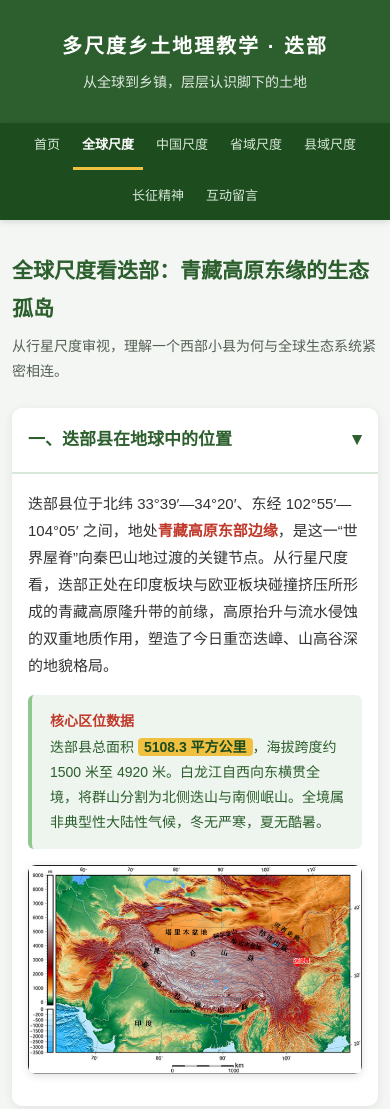
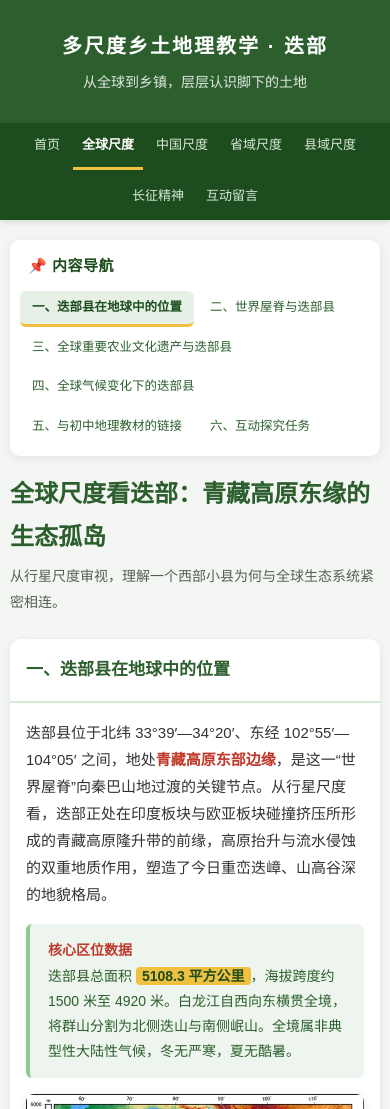
Before and after one commit to w123986/diebu, a plain HTML site: page global.html in a window 390 px wide. Shown: the top 1109 px of the page. Drawn offline with Linux system fonts and the light colour scheme.

Commit message:
Update global.html

```diff
--- a/global.html
+++ b/global.html
@@ -36,45 +36,122 @@
     color: #fff; border-bottom-color: #f0c040; font-weight: 600;
   }
 
-  main { max-width: 860px; margin: 32px auto; padding: 0 20px; }
+  /* ===== 新增：左侧导航 + 右侧内容 布局 ===== */
+  .page-layout {
+    display: flex;
+    max-width: 1200px;
+    margin: 32px auto;
+    padding: 0 20px;
+    gap: 28px;
+    align-items: flex-start;
+  }
 
-  .page-title { margin-bottom: 6px; font-size: 24px; color: #2c5f2d; }
-  .page-desc { font-size: 14px; color: #556055; margin-bottom: 24px; }
+  /* 左侧固定导航 */
+  .side-nav {
+    flex: 0 0 240px;
+    width: 240px;
+    background: #fff;
+    border-radius: 12px;
+    box-shadow: 0 2px 12px rgba(0,0,0,.08);
+    padding: 16px 0;
+    position: sticky;
+    top: 72px;          /* 顶栏高度下方 */
+    align-self: flex-start;
+    max-height: calc(100vh - 100px);
+    overflow-y: auto;
+  }
+
+  .side-nav .side-title {
+    font-size: 15px;
+    font-weight: 700;
+    color: #1d4d1e;
+    padding: 4px 20px 12px;
+    border-bottom: 2px solid #e2eee2;
+    margin-bottom: 8px;
+    letter-spacing: .5px;
+  }
+
+  .side-nav button {
+    display: block;
+    width: 100%;
+    text-align: left;
+    background: none;
+    border: none;
+    border-left: 4px solid transparent;
+    padding: 12px 20px;
+    font-size: 14.5px;
+    color: #2c5f2d;
+    cursor: pointer;
+    font-family: inherit;
+    line-height: 1.5;
+    transition: background .15s, border-color .15s, color .15s;
+    border-radius: 0 6px 6px 0;
+  }
+
+  .side-nav button:hover {
+    background: #eef5ee;
+    color: #1d4d1e;
+  }
+
+  .side-nav button.active {
+    background: #e6f0e6;
+    border-left-color: #f0c040;
+    font-weight: 700;
+    color: #1d4d1e;
+  }
+
+  /* 右侧内容区 */
+  .content-area {
+    flex: 1 1 0;
+    min-width: 0;
+  }
+
+  .content-panel {
+    display: none;
+    animation: fadeUp .25s ease;
+  }
+  .content-panel.active {
+    display: block;
+  }
+
+  @keyframes fadeUp {
+    from { opacity: 0; transform: translateY(6px); }
+    to   { opacity: 1; transform: translateY(0); }
+  }
+
+  /* 每个面板的卡片样式（沿用原有 section 风格） */
+  .panel-card {
+    background: #fff;
+    border-radius: 12px;
+    box-shadow: 0 2px 10px rgba(0,0,0,.08);
+    overflow: hidden;
+    margin-bottom: 24px;
+  }
+
+  .panel-card > .panel-header {
+    padding: 20px 28px;
+    font-size: 19px;
+    color: #2c5f2d;
+    font-weight: 700;
+    border-bottom: 2px solid #d8e8d8;
+    background: #fff;
+    display: flex;
+    align-items: center;
+    justify-content: space-between;
+    gap: 10px;
+  }
+
+  .panel-body {
+    padding: 20px 28px 24px;
+  }
+
+  .panel-body h3 {
+    font-size: 16px; color: #1d4d1e; margin: 18px 0 8px;
+  }
+  .panel-body > p { font-size: 15px; color: #333; margin-bottom: 12px; }
+  .panel-body > p:last-child { margin-bottom: 0; }
 
   strong { color: #c0392b; font-weight: 700; }
-
-  .section {
-    background: #fff; border-radius: 10px; padding: 0;
-    box-shadow: 0 2px 10px rgba(0,0,0,.08); margin-bottom: 24px;
-    overflow: hidden;
-  }
-  .section > details { margin: 0; }
-  .section > details > summary {
-    list-style: none;
-    cursor: pointer;
-    padding: 20px 28px;
-    font-size: 19px; color: #2c5f2d; font-weight: 700;
-    border-bottom: 2px solid #d8e8d8;
-    display: flex; align-items: center; justify-content: space-between;
-    gap: 10px;
-    transition: background .15s;
-  }
-  .section > details > summary::-webkit-details-marker { display: none; }
-  .section > details > summary:hover { background: #f7faf7; }
-  .section > details > summary::after {
-    content: "▸";
-    font-size: 18px; color: #2c5f2d;
-    transition: transform .2s;
-    flex: 0 0 auto;
-  }
-  .section > details[open] > summary::after { transform: rotate(90deg); }
-  .section-body { padding: 20px 28px 24px; }
-
-  .section h3 {
-    font-size: 16px; color: #1d4d1e; margin: 18px 0 8px;
-  }
-  .section-body > p { font-size: 15px; color: #333; margin-bottom: 12px; }
-  .section-body > p:last-child { margin-bottom: 0; }
 
   .figure {
     margin: 16px 0;
@@ -110,7 +187,6 @@
     display: block;
   }
 
-  /* 卡片并列布局 */
   .card-row {
     display: flex;
     gap: 16px;
@@ -253,6 +329,46 @@
     font-size: 12px; color: #7a857a;
   }
 
+  /* 响应式调整 */
+  @media (max-width: 900px) {
+    .page-layout {
+      flex-direction: column;
+      padding: 0 16px;
+      margin-top: 20px;
+      gap: 16px;
+    }
+    .side-nav {
+      position: static;
+      width: 100%;
+      flex: 0 0 auto;
+      max-height: none;
+      display: flex;
+      flex-wrap: wrap;
+      gap: 4px;
+      padding: 10px;
+      border-radius: 10px;
+    }
+    .side-nav .side-title {
+      width: 100%;
+      padding: 2px 8px 8px;
+      border-bottom: none;
+      margin-bottom: 0;
+    }
+    .side-nav button {
+      width: auto;
+      border-left: none;
+      border-bottom: 3px solid transparent;
+      border-radius: 6px;
+      padding: 8px 14px;
+      font-size: 13.5px;
+    }
+    .side-nav button.active {
+      border-left: none;
+      border-bottom-color: #f0c040;
+      background: #e6f0e6;
+    }
+  }
+
   @media (max-width: 700px) {
     .card-row { flex-direction: column; }
     .card-row > .fao-card,
@@ -264,15 +380,15 @@
     .figure-row .figure img { height: 200px; }
     .data-table { font-size: 13px; }
     .data-table th, .data-table td { padding: 8px 8px; }
-    .section > details > summary { padding: 16px 16px; font-size: 17px; }
-    .section-body { padding: 16px; }
+    .panel-body { padding: 16px; }
+    .panel-card > .panel-header { padding: 16px; font-size: 17px; }
   }
 
   @media (max-width: 480px) {
     header h1 { font-size: 20px; }
     .top-nav a { padding: 10px 9px; font-size: 13px; }
-    main { padding: 0 12px; }
-    .page-title { font-size: 21px; }
+    .page-layout { padding: 0 10px; }
+    .side-nav button { font-size: 12.5px; padding: 7px 12px; }
   }
 </style>
 </head>
@@ -293,15 +409,32 @@
   <a href="message.html">互动留言</a>
 </nav>
 
-<main>
-  <h2 class="page-title">全球尺度看迭部：青藏高原东缘的生态孤岛</h2>
-  <p class="page-desc">从行星尺度审视，理解一个西部小县为何与全球生态系统紧密相连。</p>
+<!-- ===== 左侧导航 + 右侧内容 布局 ===== -->
+<div class="page-layout">
 
-  <!-- 一、迭部县在地球中的位置 -->
-  <div class="section">
-    <details open>
-      <summary>一、迭部县在地球中的位置</summary>
-      <div class="section-body">
+  <!-- 左侧标题导航 -->
+  <aside class="side-nav" aria-label="页面内容导航">
+    <div class="side-title">📌 内容导航</div>
+    <button class="active" data-target="panel-1">一、迭部县在地球中的位置</button>
+    <button data-target="panel-2">二、世界屋脊与迭部县</button>
+    <button data-target="panel-3">三、全球重要农业文化遗产与迭部县</button>
+    <button data-target="panel-4">四、全球气候变化下的迭部县</button>
+    <button data-target="panel-5">五、与初中地理教材的链接</button>
+    <button data-target="panel-6">六、互动探究任务</button>
+  </aside>
+
+  <!-- 右侧内容区 -->
+  <div class="content-area">
+
+    <!-- 页面标题与描述（始终显示在右侧顶部） -->
+    <h2 class="page-title" style="margin-bottom:6px; font-size:24px; color:#2c5f2d;">全球尺度看迭部：青藏高原东缘的生态孤岛</h2>
+    <p class="page-desc" style="font-size:14px; color:#556055; margin-bottom:24px;">从行星尺度审视，理解一个西部小县为何与全球生态系统紧密相连。</p>
+
+    <!-- 面板1：迭部县在地球中的位置 -->
+    <div class="content-panel active" id="panel-1">
+      <div class="panel-card">
+        <div class="panel-header">一、迭部县在地球中的位置</div>
+        <div class="panel-body">
           <p>迭部县位于北纬 33°39′—34°20′、东经 102°55′—104°05′ 之间，地处<strong>青藏高原东部边缘</strong>，是这一“世界屋脊”向秦巴山地过渡的关键节点。从行星尺度看，迭部正处在印度板块与欧亚板块碰撞挤压所形成的青藏高原隆升带的前缘，高原抬升与流水侵蚀的双重地质作用，塑造了今日重峦迭嶂、山高谷深的地貌格局。</p>
 
           <div class="data-box">
@@ -313,14 +446,14 @@
             <img src="images/quanqiu-1.jpg" alt="迭部在全球及青藏高原位置示意">
           </figure>
         </div>
-    </details>
+      </div>
     </div>
 
-  <!-- 二、世界屋脊与迭部县 -->
-  <div class="section">
-    <details open>
-      <summary>二、世界屋脊与迭部县</summary>
-      <div class="section-body">
+    <!-- 面板2：世界屋脊与迭部县 -->
+    <div class="content-panel" id="panel-2">
+      <div class="panel-card">
+        <div class="panel-header">二、世界屋脊与迭部县</div>
+        <div class="panel-body">
           <p>青藏高原平均海拔超过 4000 米，是全球面积最大、海拔最高的高原，被誉为“<strong>世界屋脊</strong>”“地球第三极”和“<strong>亚洲水塔</strong>”。它发育了长江、黄河、澜沧江、雅鲁藏布江等亚洲多条大江大河，为东亚、东南亚、南亚提供了丰富的水资源。同时，青藏高原的热力与动力作用深刻影响着东亚乃至全球的天气气候格局，是我国“两屏三带”生态安全格局的重要组成部分，也是亚洲乃至北半球重要的<strong>生态安全屏障</strong>。</p>
           <p>迭部县正位于这一生态屏障的东缘关键地带。全县植被覆盖率达 89.63%，森林覆盖率达 64.87%，拥有 1671 种高等级植物和 183 种野生珍稀动物。作为白龙江上游重要水源涵养区和长江上游生态屏障的组成部分，迭部的森林生态系统在涵养水源、保持水土、维护生物多样性等方面发挥着不可替代的作用。青藏高原的“屏障”功能，在迭部这一县域尺度上得到了具体而微的呈现。</p>
 
@@ -335,14 +468,14 @@
             </figure>
           </div>
         </div>
-    </details>
+      </div>
     </div>
 
-  <!-- 三、全球重要农业文化遗产与迭部县 -->
-  <div class="section">
-    <details open>
-      <summary>三、全球重要农业文化遗产与迭部县</summary>
-      <div class="section-body">
+    <!-- 面板3：全球重要农业文化遗产与迭部县 -->
+    <div class="content-panel" id="panel-3">
+      <div class="panel-card">
+        <div class="panel-header">三、全球重要农业文化遗产与迭部县</div>
+        <div class="panel-body">
           <p>迭部扎尕那的农林牧复合系统于 2017 年被<strong>联合国粮农组织（FAO）</strong>认定为“<span class="highlight">全球重要农业文化遗产</span>”。这意味着迭部不仅是一个中国县域，更是全球农业文化多样性保护网络中的正式成员。</p>
 
           <h3>扎尕那农林牧复合系统的农业生态系统特点</h3>
@@ -350,7 +483,6 @@
           <p><strong>第二，半农半牧的轮转智慧。</strong>群众“夏上高山、冬回河谷”，牲畜四季有草可食，高原脆弱的草场得以轮休生息。牦牛藏羊提供肉奶，牛羊粪便还田肥地，农牧业形成良性循环。林下采摘菌子、散养蕨麻猪等林下经济，进一步丰富了系统产出。</p>
           <p><strong>第三，藏汉农耕文化的融合体。</strong>该系统是汉地农耕文化与藏传游牧文化融合的产物，农林牧生产与藏传佛教文化、民俗节庆（如洛萨节、插箭节）相互交织，形成了人与自然和谐共生的文化景观。</p>
 
-        <!-- 两个链接并列排放 -->
           <div class="card-row">
             <div class="fao-card">
               <h4>联合国粮农组织（FAO）官网收录介绍</h4>
@@ -367,14 +499,14 @@
             </div>
           </div>
         </div>
-    </details>
+      </div>
     </div>
 
-  <!-- 四、全球气候变化下的迭部县 -->
-  <div class="section">
-    <details open>
-      <summary>四、全球气候变化下的迭部县</summary>
-      <div class="section-body">
+    <!-- 面板4：全球气候变化下的迭部县 -->
+    <div class="content-panel" id="panel-4">
+      <div class="panel-card">
+        <div class="panel-header">四、全球气候变化下的迭部县</div>
+        <div class="panel-body">
           <p>全球气候变化并非一个遥远的概念，它正通过青藏高原这一敏感区，层层传导到迭部的山水之间。理解这条“<strong>全球—高原—县域</strong>”的影响链条，是培养学生生态文明意识与家国情怀的重要切入点。</p>
 
           <h3>全球气候变化 → 青藏高原的响应</h3>
@@ -419,14 +551,14 @@
             <strong>思政融入要点</strong>：在讲解气候变化时，可以引导学生从三个层面理解“责任与担当”。<strong>国家层面</strong>：中国提出“双碳”目标，青藏高原的生态保护是国家生态文明建设的重要组成；<strong>区域层面</strong>：迭部作为长江上游水源涵养区，其森林保护直接关系下游数亿人的用水安全，“上游意识”就是大局意识；<strong>个人层面</strong>：家乡的每一片林、每一条溪，都与全国乃至全球的气候系统相连，保护家乡生态就是参与全球治理。可以让学生讨论：“作为迭部的一名中学生，你能为‘双碳’目标做一件什么具体的事？”
           </div>
         </div>
-    </details>
+      </div>
     </div>
 
-  <!-- 五、与初中地理教材的链接 -->
-  <div class="section">
-    <details open>
-      <summary>五、与初中地理教材的链接</summary>
-      <div class="section-body">
+    <!-- 面板5：与初中地理教材的链接 -->
+    <div class="content-panel" id="panel-5">
+      <div class="panel-card">
+        <div class="panel-header">五、与初中地理教材的链接</div>
+        <div class="panel-body">
           <p>迭部的全球尺度内容，可与人教版初中地理教材多个章节建立直接链接。下表以“<strong>教材知识点 → 迭部案例 → 核心素养</strong>”为线索呈现。</p>
 
           <table class="data-table">
@@ -475,14 +607,14 @@
             </details>
           </div>
         </div>
-    </details>
+      </div>
     </div>
 
-  <!-- 六、互动探究任务 -->
-  <div class="section">
-    <details open>
-      <summary>六、互动探究任务</summary>
-      <div class="section-body">
+    <!-- 面板6：互动探究任务 -->
+    <div class="content-panel" id="panel-6">
+      <div class="panel-card">
+        <div class="panel-header">六、互动探究任务</div>
+        <div class="panel-body">
           <div class="task-card">
             <h3>任务：为迭部制作一张“全球连接名片”</h3>
             <p style="font-size:15px; margin-bottom:12px;">假设你是一名迭部县的“生态推介员”，需要向外界说明迭部与全球体系的三重连接。请以小组为单位完成以下探究：</p>
@@ -521,13 +653,63 @@
             <p style="font-size:14px; color:#556055; margin-top:14px; margin-bottom:0;">成果形式：一张 A3 手绘或电子海报，包含地图标注、关键数据、核心观点。下节课分组展示，每人用 1 分钟说明自己小组的“全球连接”结论。</p>
           </div>
         </div>
-    </details>
       </div>
-</main>
+    </div>
+
+  </div><!-- /content-area -->
+</div><!-- /page-layout -->
 
 <footer>
   数据来源：迭部县人民政府、联合国粮农组织、央视网、科普中国、甘南州气象观测研究、白龙江流域相关研究 · 教学用途网站
 </footer>
 
+<script>
+  (function() {
+    const navButtons = document.querySelectorAll('.side-nav button');
+    const panels = document.querySelectorAll('.content-panel');
+
+    // 切换面板
+    function switchPanel(targetId) {
+      // 隐藏所有面板
+      panels.forEach(p => p.classList.remove('active'));
+      // 显示目标面板
+      const target = document.getElementById(targetId);
+      if (target) target.classList.add('active');
+
+      // 更新按钮激活状态
+      navButtons.forEach(btn => {
+        btn.classList.toggle('active', btn.dataset.target === targetId);
+      });
+
+      // 移动端：滚动到内容区（避免点完导航后还停留在导航处）
+      if (window.innerWidth <= 900) {
+        const contentArea = document.querySelector('.content-area');
+        if (contentArea) {
+          const offsetTop = contentArea.getBoundingClientRect().top + window.pageYOffset - 60;
+          window.scrollTo({ top: offsetTop, behavior: 'smooth' });
+        }
+      }
+    }
+
+    // 绑定点击事件
+    navButtons.forEach(btn => {
+      btn.addEventListener('click', () => {
+        const targetId = btn.dataset.target;
+        if (targetId) switchPanel(targetId);
+      });
+    });
+
+    // 默认激活第一个（如果HTML中没有active面板，手动激活）
+    const activePanel = document.querySelector('.content-panel.active');
+    if (!activePanel) {
+      const firstPanel = document.querySelector('.content-panel');
+      if (firstPanel) firstPanel.classList.add('active');
+      if (navButtons.length > 0) navButtons[0].classList.add('active');
+    }
+
+    // 可选：处理浏览器前进/后退（如果以后有hash变化），这里暂不添加
+  })();
+</script>
+
 </body>
 </html>
```
Lines whose indentation alone changed are shown as unchanged.
